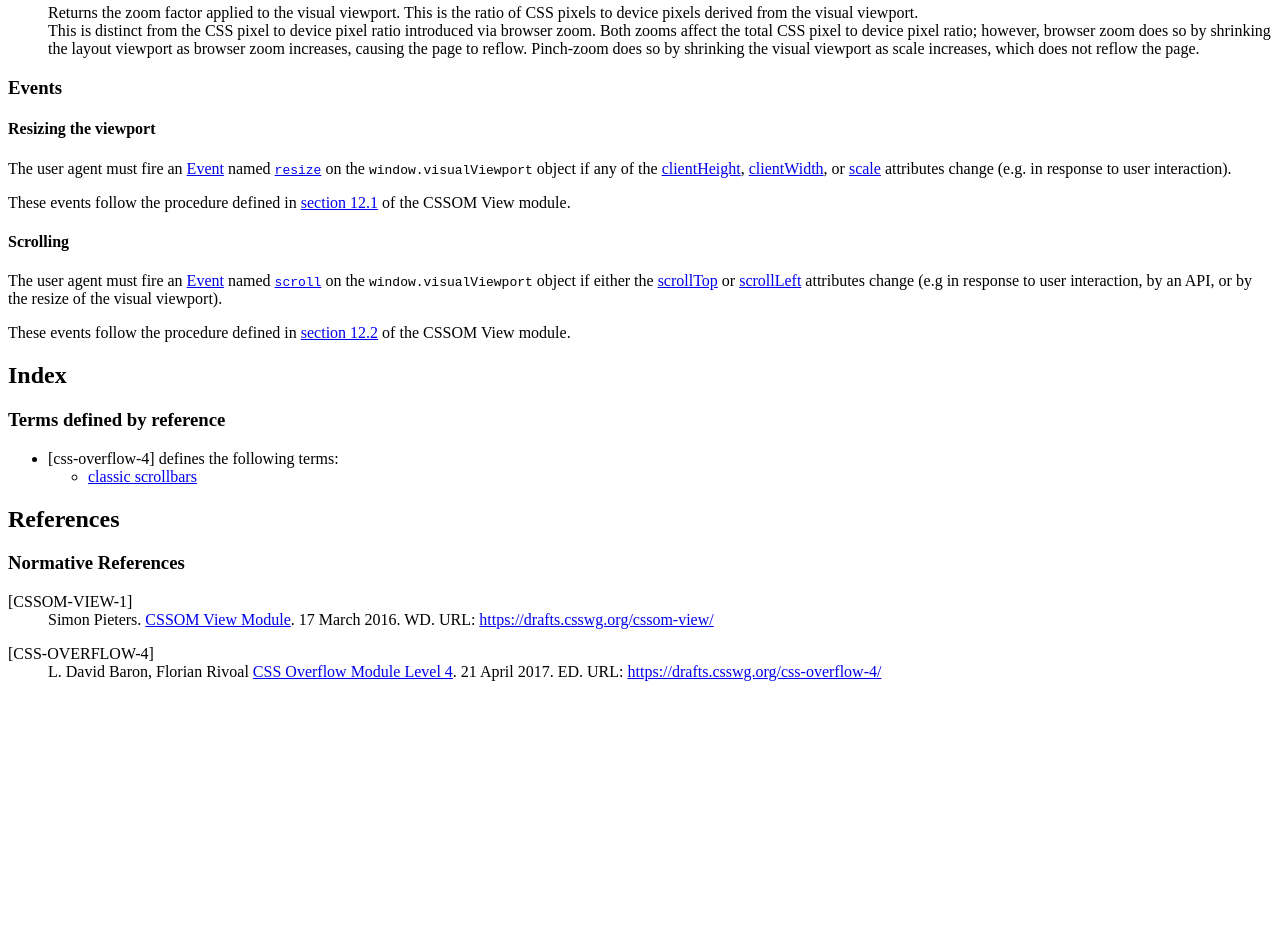
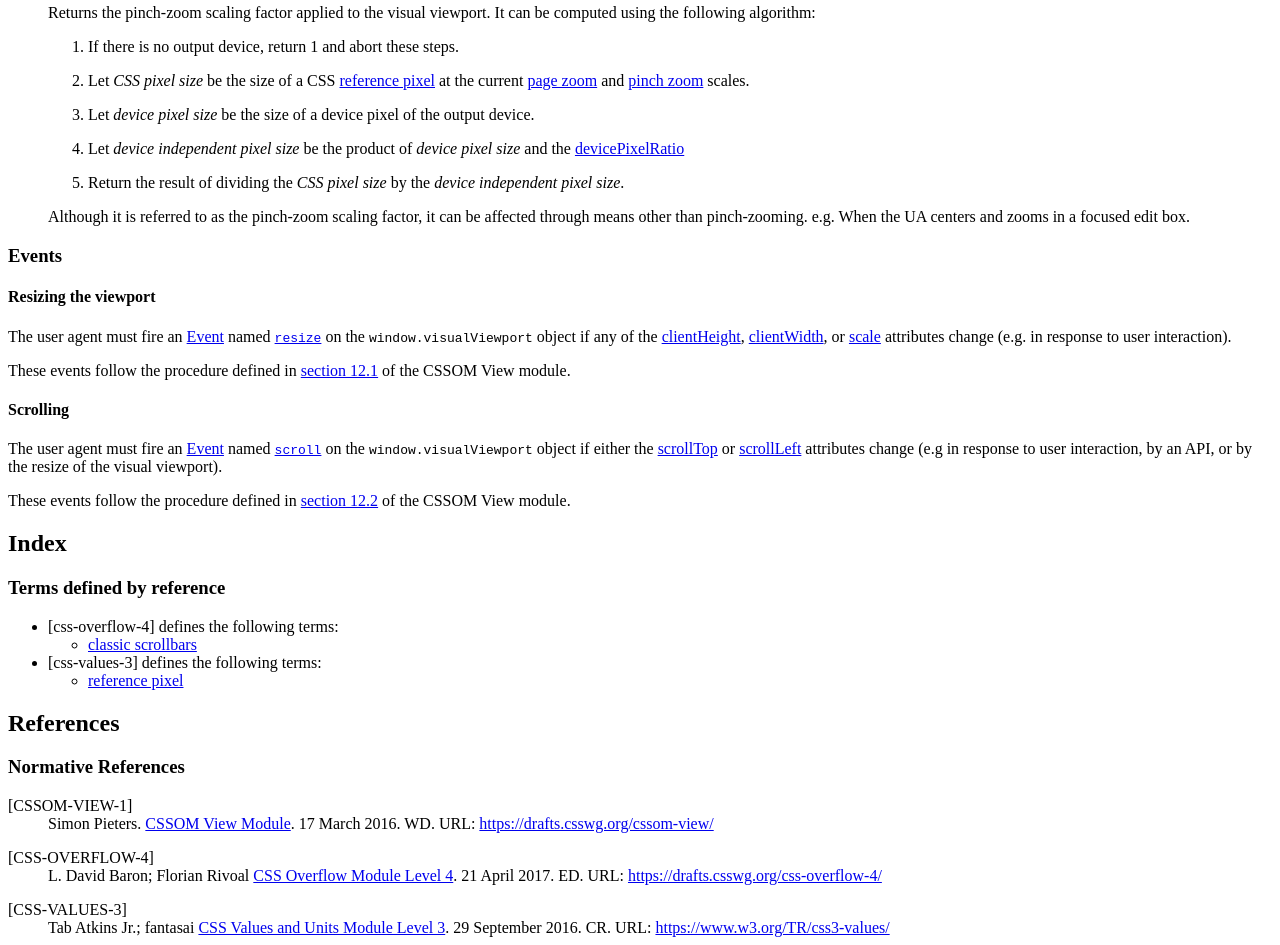
Before and after one commit to WICG/visual-viewport, a plain HTML site: page spec.html in a window 1280 px wide. Shown: the part 1110-2055 px from the top of the page. Before the commit the page ends 1807 px from the top, so only its background shows below. Drawn offline with Linux system fonts and the light colour scheme.

Commit message:
[Spec] Update definition of visualViewport.scale
The previous definition wasn't very precise. The new one includes an
algorithm to determine pinch-zoom with reference to the
devicePixelRatio and the CSS pixel size.

For #38

```diff
--- a/spec.html
+++ b/spec.html
@@ -165,13 +165,28 @@
           </dd>
           <dt><dfn>scale</dfn></dt>
           <dd>
-            Returns the zoom factor applied to the visual viewport. This is the ratio of CSS pixels to device
-            pixels derived from the visual viewport.
+            Returns the pinch-zoom scaling factor applied to the visual viewport. It can be computed using the following algorithm:
+
+            <ol>
+              <li data-md><p>If there is no output device, return 1 and abort these steps.</p></li>
+              <li data-md>
+                <p>
+                  Let <var>CSS pixel size</var> be the size of a CSS <a class="property" data-link-type="propdesc" href="https://www.w3.org/TR/css3-values/#reference-pixel">reference pixel</a>
+                  at the current <a class="property" data-link-type="propdesc" href="https://drafts.csswg.org/cssom-view/#page-zoom">page zoom</a> and
+                  <a class="property" data-link-type="propdesc" href="https://drafts.csswg.org/cssom-view/#pinch-zoom">pinch zoom</a> scales.
+                </p>
+              </li>
+              <li data-md><p>Let <var>device pixel size</var> be the size of a device pixel of the output device.</p></li>
+              <li data-md>
+                <p>
+                  Let <var>device independent pixel size</var> be the product of <var>device pixel size</var> and the
+                  <a class="property" data-link-type="propdesc" href="https://drafts.csswg.org/cssom-view/#dom-window-devicepixelratio">devicePixelRatio</a>
+                </p>
+              </li>
+              <li data-md><p>Return the result of dividing the <var>CSS pixel size</var> by the <var>device independent pixel size</var>.</li>
+            </ol>
             <div class="note">
-              This is distinct from the CSS pixel to device pixel ratio introduced via browser zoom. Both zooms
-              affect the total CSS pixel to device pixel ratio; however, browser zoom does so by shrinking the
-              layout viewport as browser zoom increases, causing the page to reflow. Pinch-zoom does so by shrinking
-              the visual viewport as scale increases, which does not reflow the page.
+              Although it is referred to as the pinch-zoom scaling factor, it can be affected through means other than pinch-zooming. e.g. When the UA centers and zooms in a focused edit box.
             </div>
           </dd>
         </dl>
@@ -214,18 +229,29 @@
           </li>
         </ul>
       </li>
+      <li>
+        <a data-link-type="biblio">[css-values-3]</a> defines the following terms:
+        <ul>
+          <li>
+            <a href="https://www.w3.org/TR/css3-values/#reference-pixel">reference pixel</a>
+          </li>
+        </ul>
+      </li>
     </ul>
 
     <h2 id="references">References</h2>
     <h3 id="normative">Normative References</h3>
     <dl>
-      <dt id="biblio-cssom-view-1">[CSSOM-VIEW-1]
+      <dt id="biblio-cssom-view-1">[CSSOM-VIEW-1]</dt>
       <dd>Simon Pieters. <a href="https://drafts.csswg.org/cssom-view/">CSSOM View Module</a>. 17 March 2016. WD. URL: <a href="https://drafts.csswg.org/cssom-view/">https://drafts.csswg.org/cssom-view/</a>
     </dl>
     <dl>
-      <dt id="biblio-css-overflow-4">[CSS-OVERFLOW-4]
-      <dd>L. David Baron, Florian Rivoal <a href="https://drafts.csswg.org/cssom-view/">CSS Overflow Module Level 4</a>. 21 April 2017. ED. URL: <a href="https://drafts.csswg.org/css-overflow-4/">https://drafts.csswg.org/css-overflow-4/</a>
+      <dt id="biblio-css-overflow-4">[CSS-OVERFLOW-4]</dt>
+      <dd>L. David Baron; Florian Rivoal <a href="https://drafts.csswg.org/cssom-view/">CSS Overflow Module Level 4</a>. 21 April 2017. ED. URL: <a href="https://drafts.csswg.org/css-overflow-4/">https://drafts.csswg.org/css-overflow-4/</a>
     </dl>
+    <dt id="biblio-css-values-3">[CSS-VALUES-3]</dt>
+    <dd>Tab Atkins Jr.; fantasai <a href="https://www.w3.org/TR/css3-values/">CSS Values and Units Module Level 3</a>. 29 September 2016. CR. URL: <a href="https://www.w3.org/TR/css3-values/">https://www.w3.org/TR/css3-values/</a>
+    </dd>
 
   </body>
 </html>
```
